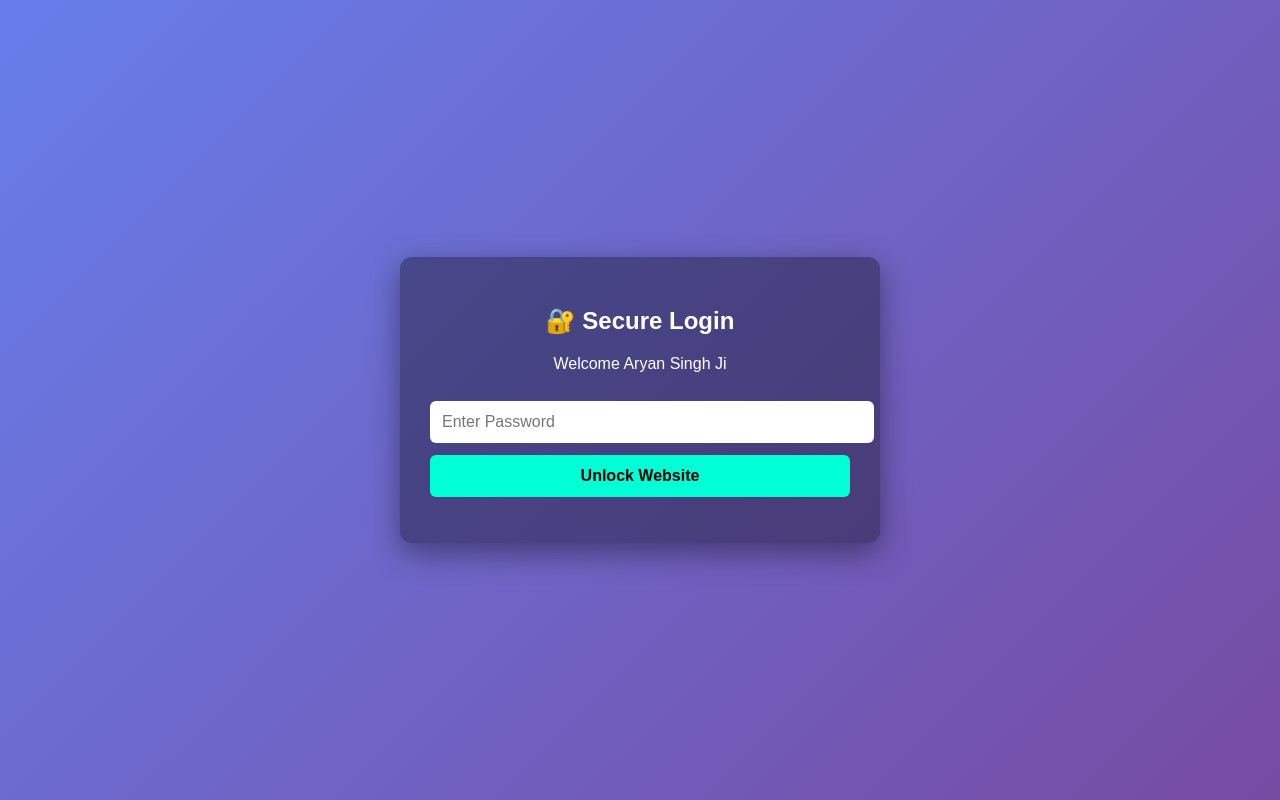
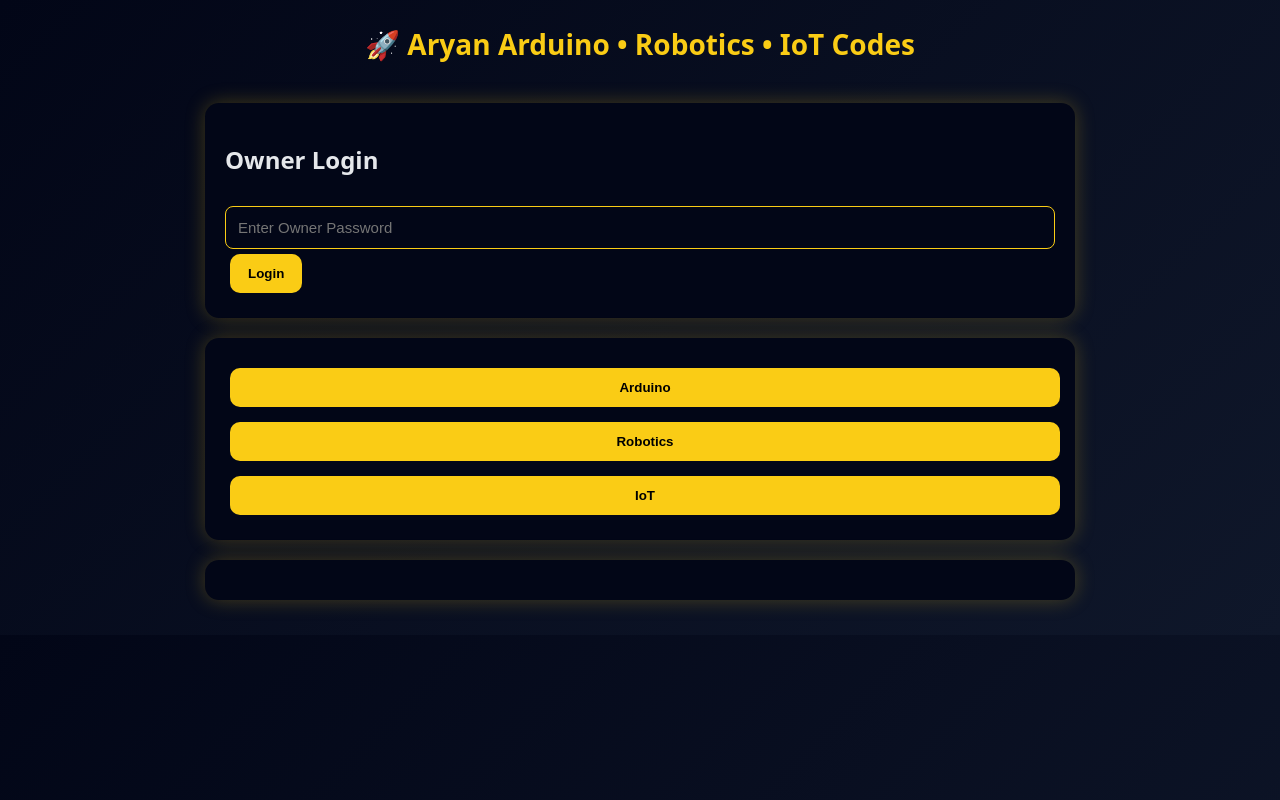
Before and after one commit to aryansingh47819-spec/aryansingh47819-spec.github.io, a plain HTML site: page index.html in a window 1280 px wide. Drawn offline with Linux system fonts and the light colour scheme.

Commit message:
Refactor index.html for improved layout and styles
Updated the HTML structure and styles for the login and content sections. Changed title and added new styling variables for improved design.

```diff
--- a/index.html
+++ b/index.html
@@ -2,140 +2,175 @@
 <html lang="en">
 <head>
 <meta charset="UTF-8">
-  <title>Aryan Singh | Code Hub</title>
 <meta name="viewport" content="width=device-width, initial-scale=1.0">
+<title>Aryan Codes Hub</title>
 
 <style>
-    body {
-      margin: 0;
-      font-family: Arial, Helvetica, sans-serif;
-      background: linear-gradient(135deg, #667eea, #764ba2);
-      color: white;
+:root{
+  --bg:#0f172a;
+  --card:#020617;
+  --accent:#facc15;
+  --text:#e5e7eb;
 }
 
-    .center {
-      display: flex;
-      justify-content: center;
-      align-items: center;
-      height: 100vh;
+*{box-sizing:border-box}
+
+body{
+  margin:0;
+  font-family:system-ui,Arial;
+  background:linear-gradient(135deg,#020617,#0f172a);
+  color:var(--text);
 }
 
-    .box {
-      background: rgba(0,0,0,0.35);
-      padding: 30px;
-      border-radius: 12px;
-      width: 90%;
-      max-width: 420px;
-      text-align: center;
-      box-shadow: 0 10px 30px rgba(0,0,0,0.4);
+header{
+  text-align:center;
+  padding:25px;
+  font-size:28px;
+  font-weight:700;
+  color:var(--accent);
 }
 
-    input {
-      width: 100%;
-      padding: 12px;
-      margin: 12px 0;
-      border-radius: 6px;
-      border: none;
-      font-size: 16px;
-      outline: none;
-      color: #000;
+.container{
+  max-width:900px;
+  margin:auto;
+  padding:15px;
 }
 
-    button {
-      width: 100%;
-      padding: 12px;
-      border: none;
-      border-radius: 6px;
-      background: #00ffd5;
-      color: #000;
-      font-size: 16px;
-      font-weight: bold;
-      cursor: pointer;
+.card{
+  background:var(--card);
+  border-radius:14px;
+  padding:20px;
+  margin-bottom:20px;
+  box-shadow:0 0 20px rgba(250,204,21,.25);
 }
 
-    button:hover {
-      background: #00c9a7;
+button{
+  background:var(--accent);
+  color:#000;
+  border:none;
+  padding:12px 18px;
+  border-radius:10px;
+  font-weight:700;
+  cursor:pointer;
+  margin:5px;
 }
 
-    .content {
-      display: none;
-      padding: 20px;
-      text-align: center;
+.hidden{display:none}
+
+input,textarea{
+  width:100%;
+  padding:12px;
+  margin-top:10px;
+  border-radius:8px;
+  border:1px solid var(--accent);
+  background:#020617;
+  color:var(--accent);
+  font-size:15px;
 }
 
-    .card {
-      background: rgba(255,255,255,0.15);
-      padding: 20px;
-      margin: 15px 0;
-      border-radius: 10px;
+textarea{
+  min-height:160px;
+  font-family:monospace;
 }
 
-    a {
-      color: #00ffd5;
-      text-decoration: none;
-      font-weight: bold;
+.section-btns button{
+  width:100%;
+  margin-top:10px;
 }
 
-    footer {
-      margin-top: 30px;
-      opacity: 0.8;
-      font-size: 14px;
+.code-box{
+  background:#020617;
+  border:1px solid var(--accent);
+  border-radius:10px;
+  padding:12px;
+  margin-top:12px;
+  white-space:pre-wrap;
+  font-family:monospace;
+  color:#facc15;
 }
 </style>
 </head>
 
 <body>
 
-<div class="center" id="loginBox">
-  <div class="box">
-    <h2>🔐 Secure Login</h2>
-    <p>Welcome Aryan Singh Ji</p>
+<header>🚀 Aryan Arduino • Robotics • IoT Codes</header>
 
-    <input type="password" id="pass" placeholder="Enter Password">
-    <button onclick="checkPassword()">Unlock Website</button>
+<div class="container">
 
-    <p id="msg" style="color: #ffb3b3;"></p>
+<div class="card" id="loginBox">
+  <h2>Owner Login</h2>
+  <input type="password" id="loginPass" placeholder="Enter Owner Password">
+  <button onclick="login()">Login</button>
+</div>
+
+<div class="card hidden" id="ownerPanel">
+  <h2>Owner Control Panel</h2>
+
+  <input id="codeTitle" placeholder="Code Title">
+  <textarea id="codeData" placeholder="Paste your code here"></textarea>
+
+  <select id="category">
+    <option value="arduino">Arduino</option>
+    <option value="robotics">Robotics</option>
+    <option value="iot">IoT</option>
+  </select>
+
+  <button onclick="addCode()">Upload Code</button>
+  <button onclick="logout()" style="background:red;color:white">Logout</button>
+</div>
+
+<div class="card">
+  <div class="section-btns">
+    <button onclick="show('arduino')">Arduino</button>
+    <button onclick="show('robotics')">Robotics</button>
+    <button onclick="show('iot')">IoT</button>
   </div>
 </div>
 
-<div class="content" id="mainContent">
-  <h1>🚀 Aryan Singh Code World</h1>
-  <p>All Codes • Robotics • Arduino • IoT</p>
+<div class="card" id="content"></div>
 
-  <div class="card">
-    <h3>🤖 Arduino Codes</h3>
-    <p>High quality Arduino & robotics projects</p>
-  </div>
-
-  <div class="card">
-    <h3>🌐 IoT Projects</h3>
-    <p>Smart Home, Sensors, Automation</p>
-  </div>
-
-  <div class="card">
-    <h3>📂 Open Source</h3>
-    <p>You can view & copy code freely</p>
-  </div>
-
-  <footer>
-    © 2026 Aryan Singh <br>
-    Website hosted on GitHub Pages
-  </footer>
 </div>
 
 <script>
-  const PASSWORD = "aryanSingh(1)8";
+/* OWNER PASSWORD */
+localStorage.setItem("ownerPass","aryansingh(8928)");
 
-  function checkPassword() {
-    const userPass = document.getElementById("pass").value;
-    const msg = document.getElementById("msg");
+function login(){
+  if(loginPass.value === localStorage.getItem("ownerPass")){
+    loginBox.classList.add("hidden");
+    ownerPanel.classList.remove("hidden");
+  }else{
+    alert("Wrong password 🔒");
+  }
+}
 
-    if (userPass === PASSWORD) {
-      document.getElementById("loginBox").style.display = "none";
-      document.getElementById("mainContent").style.display = "block";
-    } else {
-      msg.innerText = "❌ Wrong Password";
+function logout(){location.reload()}
+
+function getData(){
+  return JSON.parse(localStorage.getItem("codes")||'{"arduino":[],"robotics":[],"iot":[]}');
 }
+
+function saveData(d){
+  localStorage.setItem("codes",JSON.stringify(d));
+}
+
+function addCode(){
+  let d=getData();
+  d[category.value].push({t:codeTitle.value,c:codeData.value});
+  saveData(d);
+  codeTitle.value=codeData.value="";
+  alert("Code Uploaded ✅");
+}
+
+function show(cat){
+  let d=getData();
+  content.innerHTML=`<h2>${cat.toUpperCase()}</h2>`;
+  d[cat].forEach(x=>{
+    content.innerHTML+=`
+      <h3>${x.t}</h3>
+      <div class="code-box">${x.c}</div>
+    `;
+  });
 }
 </script>
 
```
Lines whose indentation alone changed are shown as unchanged.
